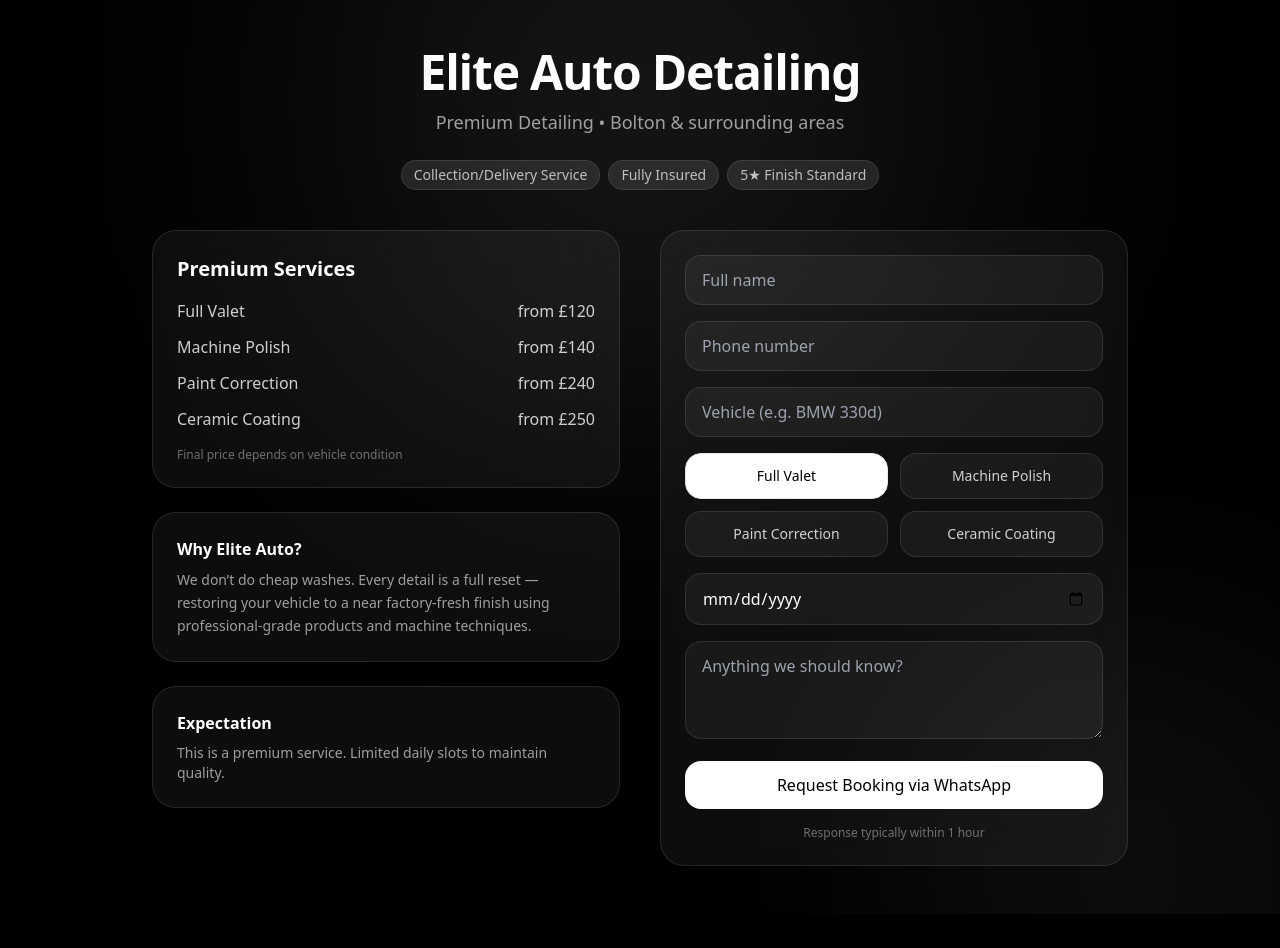
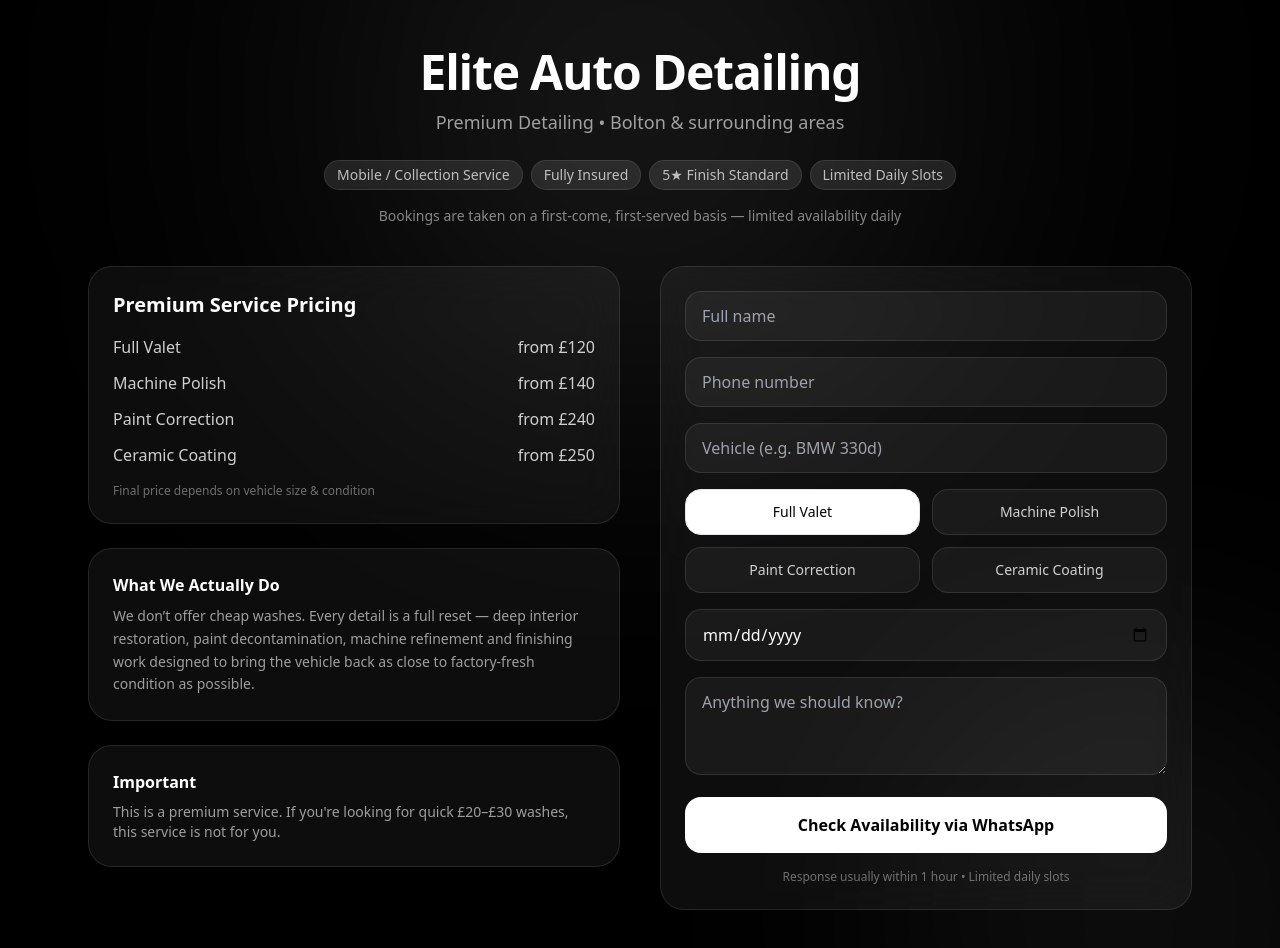
Before and after one commit to eliteautobolton/elite-auto-detailing, a Next.js app: page / in a window 1280 px wide. Shown: the top 948 px of the page. Before the commit the page ends 914 px from the top, so only its background shows below. Built offline with nearby package versions, Linux system fonts and the light colour scheme.

Commit message:
Update page.js

```diff
--- a/app/page.js
+++ b/app/page.js
@@ -17,7 +17,7 @@ export default function Page() {
   };
 
   const handleSubmit = () => {
-    const msg = `NEW BOOKING:%0A
+    const msg = `NEW ELITE AUTO BOOKING:%0A
 Name: ${form.name}%0A
 Phone: ${form.phone}%0A
 Car: ${form.car}%0A
@@ -40,8 +40,7 @@ Notes: ${form.message}`;
         <div className="absolute bottom-[-200px] right-[-100px] w-[500px] h-[500px] bg-white/5 blur-[120px] rounded-full" />
       </div>
 
-      {/* Content */}
-      <div className="relative max-w-5xl mx-auto px-6 py-12">
+      <div className="relative max-w-6xl mx-auto px-6 py-12">
 
         {/* HERO */}
         <div className="text-center mb-10">
@@ -53,9 +52,10 @@ Notes: ${form.message}`;
             Premium Detailing • Bolton & surrounding areas
           </p>
 
-          <div className="mt-6 inline-flex gap-2 text-sm text-white/70">
+          {/* Trust badges */}
+          <div className="mt-6 flex flex-wrap justify-center gap-2 text-sm text-white/70">
             <span className="px-3 py-1 rounded-full bg-white/10 border border-white/10">
-              Collection/Delivery Service
+              Mobile / Collection Service
             </span>
             <span className="px-3 py-1 rounded-full bg-white/10 border border-white/10">
               Fully Insured
@@ -63,17 +63,25 @@ Notes: ${form.message}`;
             <span className="px-3 py-1 rounded-full bg-white/10 border border-white/10">
               5★ Finish Standard
             </span>
+            <span className="px-3 py-1 rounded-full bg-white/10 border border-white/10">
+              Limited Daily Slots
+            </span>
           </div>
+
+          {/* urgency */}
+          <p className="mt-4 text-sm text-white/50">
+            Bookings are taken on a first-come, first-served basis — limited availability daily
+          </p>
         </div>
 
         {/* GRID */}
         <div className="grid md:grid-cols-2 gap-10">
 
-          {/* LEFT: PRICING / POSITIONING */}
+          {/* LEFT - POSITIONING */}
           <div className="space-y-6">
 
             <div className="bg-white/5 border border-white/10 rounded-3xl p-6 backdrop-blur-xl">
-              <h2 className="text-xl font-semibold mb-4">Premium Services</h2>
+              <h2 className="text-xl font-semibold mb-4">Premium Service Pricing</h2>
 
               <div className="space-y-3 text-white/80">
                 <div className="flex justify-between">
@@ -91,29 +99,30 @@ Notes: ${form.message}`;
               </div>
 
               <p className="text-xs text-white/40 mt-4">
-                Final price depends on vehicle condition
+                Final price depends on vehicle size & condition
               </p>
             </div>
 
             <div className="bg-white/5 border border-white/10 rounded-3xl p-6">
-              <h3 className="font-semibold mb-2">Why Elite Auto?</h3>
+              <h3 className="font-semibold mb-2">What We Actually Do</h3>
               <p className="text-white/60 text-sm leading-relaxed">
-                We don’t do cheap washes. Every detail is a full reset — restoring your
-                vehicle to a near factory-fresh finish using professional-grade products
-                and machine techniques.
+                We don’t offer cheap washes. Every detail is a full reset — deep interior
+                restoration, paint decontamination, machine refinement and finishing work
+                designed to bring the vehicle back as close to factory-fresh condition as possible.
               </p>
             </div>
 
             <div className="bg-white/5 border border-white/10 rounded-3xl p-6">
-              <h3 className="font-semibold mb-2">Expectation</h3>
+              <h3 className="font-semibold mb-2">Important</h3>
               <p className="text-white/60 text-sm">
-                This is a premium service. Limited daily slots to maintain quality.
+                This is a premium service. If you're looking for quick £20–£30 washes,
+                this service is not for you.
               </p>
             </div>
 
           </div>
 
-          {/* RIGHT: FORM */}
+          {/* RIGHT - FORM */}
           <div className="bg-white/5 border border-white/10 rounded-3xl p-6 backdrop-blur-xl space-y-4">
 
             <input
@@ -137,7 +146,7 @@ Notes: ${form.message}`;
               className="w-full px-4 py-3 rounded-2xl bg-white/5 border border-white/10 outline-none focus:ring-2 focus:ring-white/20"
             />
 
-            {/* Service selector */}
+            {/* service selection */}
             <div className="grid grid-cols-2 gap-3 text-sm">
               {["Full Valet", "Machine Polish", "Paint Correction", "Ceramic Coating"].map((s) => (
                 <button
@@ -146,7 +155,7 @@ Notes: ${form.message}`;
                   className={`py-3 rounded-2xl border transition ${
                     form.service === s
                       ? "bg-white text-black"
-                      : "bg-white/5 border-white/10 text-white/80"
+                      : "bg-white/5 border-white/10 text-white/80 hover:bg-white/10 hover:border-white/20"
                   }`}
                 >
                   {s}
@@ -169,15 +178,16 @@ Notes: ${form.message}`;
               className="w-full px-4 py-3 rounded-2xl bg-white/5 border border-white/10"
             />
 
+            {/* CTA */}
             <button
               onClick={handleSubmit}
-              className="w-full py-3 rounded-2xl bg-white text-black font-medium hover:scale-[1.02] transition"
+              className="w-full py-4 rounded-2xl bg-white text-black font-semibold hover:scale-[1.02] active:scale-[0.99] transition"
             >
-              Request Booking via WhatsApp
+              Check Availability via WhatsApp
             </button>
 
             <p className="text-center text-xs text-white/40">
-              Response typically within 1 hour
+              Response usually within 1 hour • Limited daily slots
             </p>
 
           </div>
```
